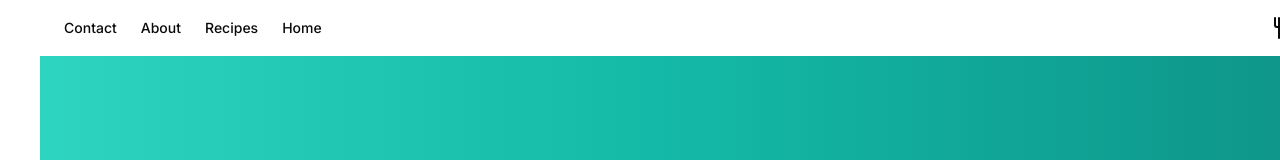
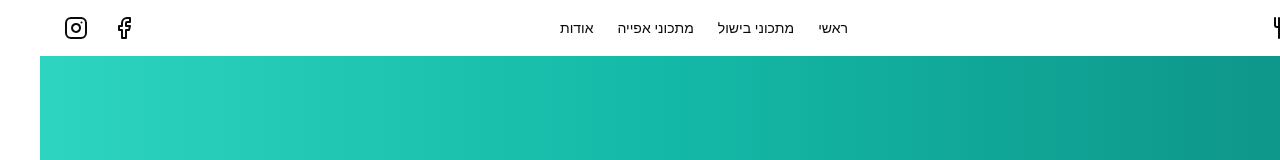
Before and after one commit to shangigeva/recepies, a Next.js app: page / in a window 1280 px wide. Shown: the top 160 px of the page. Built offline with nearby package versions, Linux system fonts and the light colour scheme; no server answers; the database is empty.

Commit message:
add section to nav

```diff
--- a/app/header.tsx
+++ b/app/header.tsx
@@ -1,4 +1,11 @@
-import { Utensils } from "lucide-react";
+import { InstagramLogoIcon } from "@radix-ui/react-icons";
+import {
+  Facebook,
+  FacebookIcon,
+  HouseIcon,
+  Instagram,
+  Utensils,
+} from "lucide-react";
 import Link from "next/link";
 import React from "react";
 
@@ -10,30 +17,45 @@ const HeaderComponent = () => {
           <Utensils className="h-6 w-6" />
           <span className="sr-only">Tasty Recipes</span>
         </Link>
-        <nav className="mr-auto flex gap-4 sm:gap-6">
+        <nav className="flex gap-4 sm:gap-6 justify-center w-full">
+          {" "}
           <Link
             className="text-sm font-medium hover:underline underline-offset-4"
             href="#"
           >
-            Home
+            ראשי
           </Link>
           <Link
             className="text-sm font-medium hover:underline underline-offset-4"
             href="#"
           >
-            Recipes
+            מתכוני בישול
           </Link>
           <Link
             className="text-sm font-medium hover:underline underline-offset-4"
             href="#"
           >
-            About
+            מתכוני אפייה
           </Link>
           <Link
             className="text-sm font-medium hover:underline underline-offset-4"
             href="#"
           >
-            Contact
+            אודות
+          </Link>
+        </nav>
+        <nav className="flex gap-4 sm:gap-6 w-auto">
+          <Link
+            className="text-sm font-medium hover:underline underline-offset-4"
+            href="#"
+          >
+            <FacebookIcon />
+          </Link>
+          <Link
+            className="text-sm font-medium hover:underline underline-offset-4"
+            href="#"
+          >
+            <Instagram />
           </Link>
         </nav>
       </header>
--- a/components/pages/carousel-section.tsx
+++ b/components/pages/carousel-section.tsx
@@ -8,8 +8,6 @@ import {
 import { prisma } from "@/lib/db";
 import Image from "next/image";
 import Link from "next/link";
-
-// Sample sub-categories data
 
 export default async function CarouselSection() {
   const categories = await prisma.category.findMany();
```
